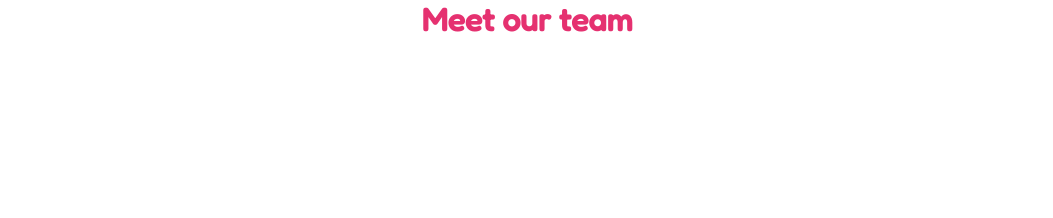
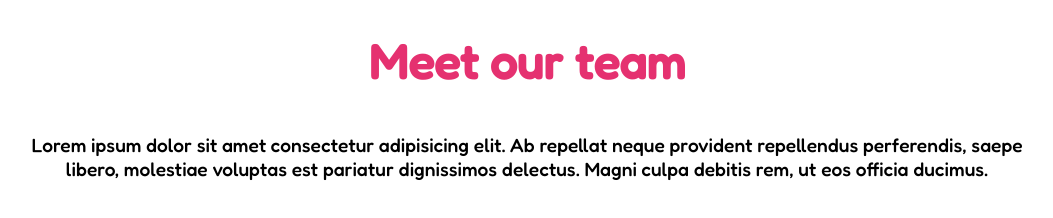
Before and after one commit to Deltafortal/html-css-float-cards, a plain HTML site: page index.html in a window 1280 px wide. Shown: the whole page, without its empty margins (113-1166 px from the left). Drawn offline with Linux system fonts and the light colour scheme; a web font is replaced by a local one.

Commit message:
Added header

```diff
--- a/css/style.css
+++ b/css/style.css
@@ -31,6 +31,12 @@ body {
 /* Header */
 
 h1 {
-    font-family: 'Fredoka', sans-serif;
+    margin-top: 2rem;
+    font-size: 3rem;
     color: var(--title);
 }
+
+p {
+    font-size: 1.2rem;
+    margin: 2.7rem;
+}
--- a/index.html
+++ b/index.html
@@ -17,7 +17,10 @@
         <header>
             <h1> Meet our team</h1>
             <p>
-
+                Lorem ipsum dolor sit amet consectetur adipisicing elit. Ab repellat neque
+                provident repellendus perferendis, saepe libero, molestiae voluptas est
+                pariatur dignissimos delectus. Magni culpa debitis rem, ut eos officia
+                ducimus.
             </p>
         </header>
 
```
